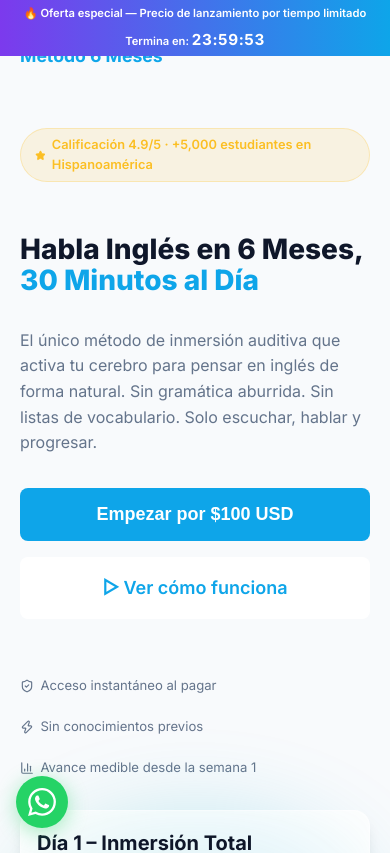
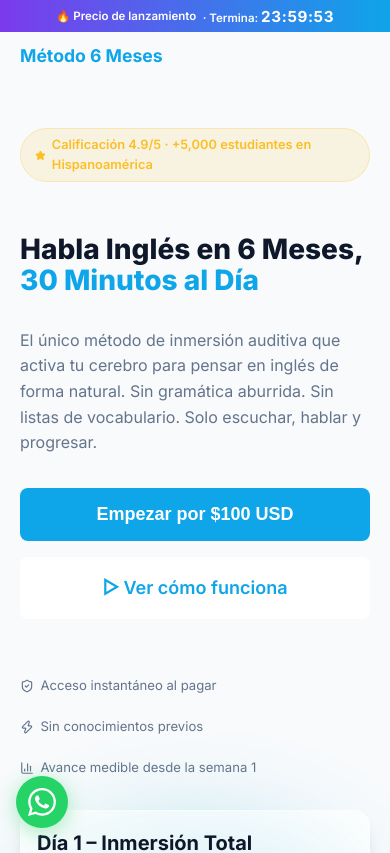
Before and after one commit to raulcharris28/metodo-6-meses, a Next.js app: page / in a window 390 px wide. Shown: the top 853 px of the page. Built offline with nearby package versions, Linux system fonts and the light colour scheme.

Commit message:
Fix: urgency bar 1 line on mobile hide extra text

```diff
--- a/src/app/page.module.css
+++ b/src/app/page.module.css
@@ -78,6 +78,11 @@
   letter-spacing: 0.04em;
 }
 
+/* urgencyLong = extra text hidden on mobile */
+.urgencyLong {
+  display: inline;
+}
+
 .logo {
   font-size: 1.5rem;
   font-weight: 700;
@@ -1383,11 +1388,16 @@
   /* ── Urgency Bar ── */
   .urgencyBar {
     flex-direction: row;
-    gap: 0.5rem;
+    gap: 0.4rem;
     padding: 0.35rem 0.75rem;
-    font-size: 0.7rem;
+    font-size: 0.72rem;
     white-space: nowrap;
     overflow: hidden;
+    justify-content: center;
+  }
+
+  .urgencyLong {
+    display: none; /* hide "Oferta especial —" on mobile to save space */
   }
 
   .countdownInline {
--- a/src/app/page.tsx
+++ b/src/app/page.tsx
@@ -256,9 +256,9 @@ export default function LandingPage() {
 
       {/* ── Urgency Bar ── */}
       <div className={styles.urgencyBar}>
-        <span>🔥 Oferta especial — Precio de lanzamiento por tiempo limitado</span>
+        <span className={styles.urgencyText}>🔥 <span className={styles.urgencyLong}>Oferta especial — </span>Precio de lanzamiento</span>
         <span className={styles.countdownInline}>
-          Termina en: <strong>{pad(countdown.h)}:{pad(countdown.m)}:{pad(countdown.s)}</strong>
+          · Termina: <strong>{pad(countdown.h)}:{pad(countdown.m)}:{pad(countdown.s)}</strong>
         </span>
       </div>
 
```
